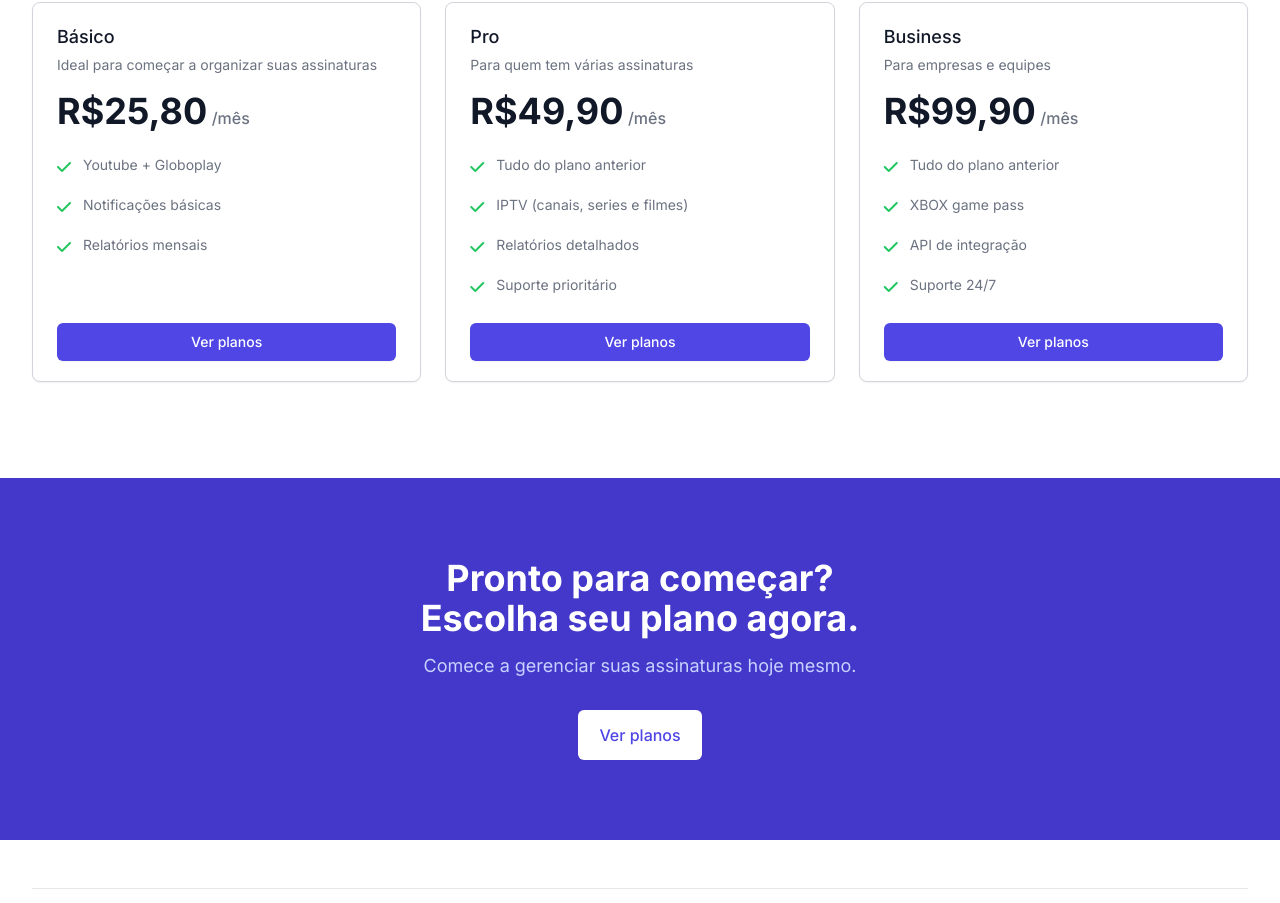
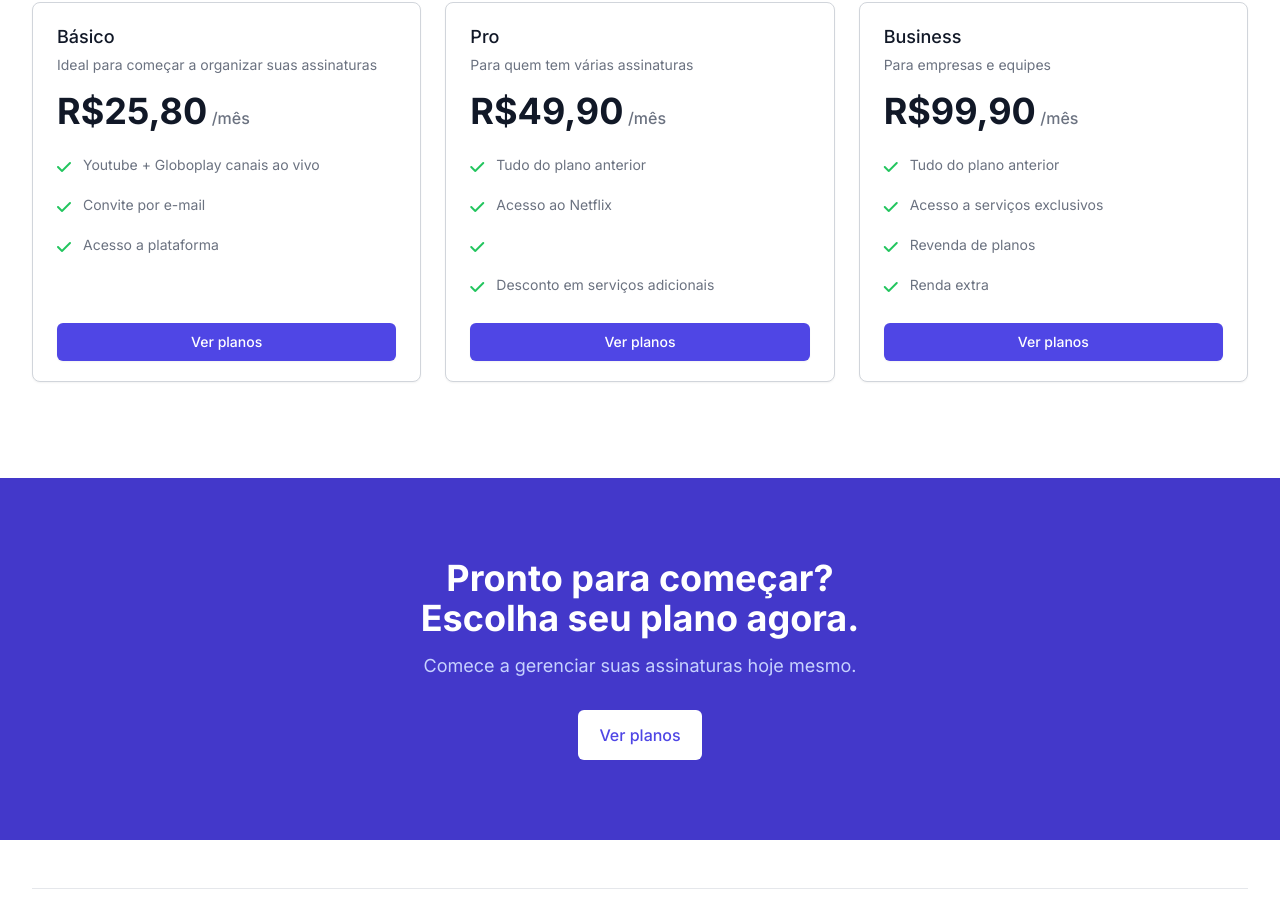
Before and after one commit to faaaabio/submanager, a plain HTML site: page index.html in a window 1280 px wide. Shown: the part 776-1679 px from the top of the page. Drawn offline with nearby package versions, Linux system fonts and the light colour scheme.

Commit message:
Atualizar o index.html

```diff
--- a/index.html
+++ b/index.html
@@ -127,7 +127,7 @@
                                     <i class="fas fa-check text-green-500"></i>
                                 </div>
                                 <p class="ml-3 text-sm text-gray-500">
-                                    Youtube + Globoplay
+                                    Youtube + Globoplay canais ao vivo
                                 </p>
                             </li>
                             <li class="flex items-start">
@@ -135,7 +135,7 @@
                                     <i class="fas fa-check text-green-500"></i>
                                 </div>
                                 <p class="ml-3 text-sm text-gray-500">
-                                    Notificações básicas
+                                    Convite por e-mail
                                 </p>
                             </li>
                             <li class="flex items-start">
@@ -143,7 +143,7 @@
                                     <i class="fas fa-check text-green-500"></i>
                                 </div>
                                 <p class="ml-3 text-sm text-gray-500">
-                                    Relatórios mensais
+                                    Acesso a plataforma
                                 </p>
                             </li>
                         </ul>
@@ -180,7 +180,7 @@
                                     <i class="fas fa-check text-green-500"></i>
                                 </div>
                                 <p class="ml-3 text-sm text-gray-500">
-                                    IPTV (canais, series e filmes)
+                                    Acesso ao Netflix
                                 </p>
                             </li>
                             <li class="flex items-start">
@@ -188,7 +188,7 @@
                                     <i class="fas fa-check text-green-500"></i>
                                 </div>
                                 <p class="ml-3 text-sm text-gray-500">
-                                    Relatórios detalhados
+
                                 </p>
                             </li>
                             <li class="flex items-start">
@@ -196,7 +196,7 @@
                                     <i class="fas fa-check text-green-500"></i>
                                 </div>
                                 <p class="ml-3 text-sm text-gray-500">
-                                    Suporte prioritário
+                                    Desconto em serviços adicionais
                                 </p>
                             </li>
                         </ul>
@@ -233,7 +233,7 @@
                                     <i class="fas fa-check text-green-500"></i>
                                 </div>
                                 <p class="ml-3 text-sm text-gray-500">
-                                    XBOX game pass
+                                    Acesso a serviços exclusivos
                                 </p>
                             </li>
                             <li class="flex items-start">
@@ -241,7 +241,7 @@
                                     <i class="fas fa-check text-green-500"></i>
                                 </div>
                                 <p class="ml-3 text-sm text-gray-500">
-                                    API de integração
+                                    Revenda de planos
                                 </p>
                             </li>
                             <li class="flex items-start">
@@ -249,7 +249,7 @@
                                     <i class="fas fa-check text-green-500"></i>
                                 </div>
                                 <p class="ml-3 text-sm text-gray-500">
-                                    Suporte 24/7
+                                    Renda extra
                                 </p>
                             </li>
                         </ul>
```
